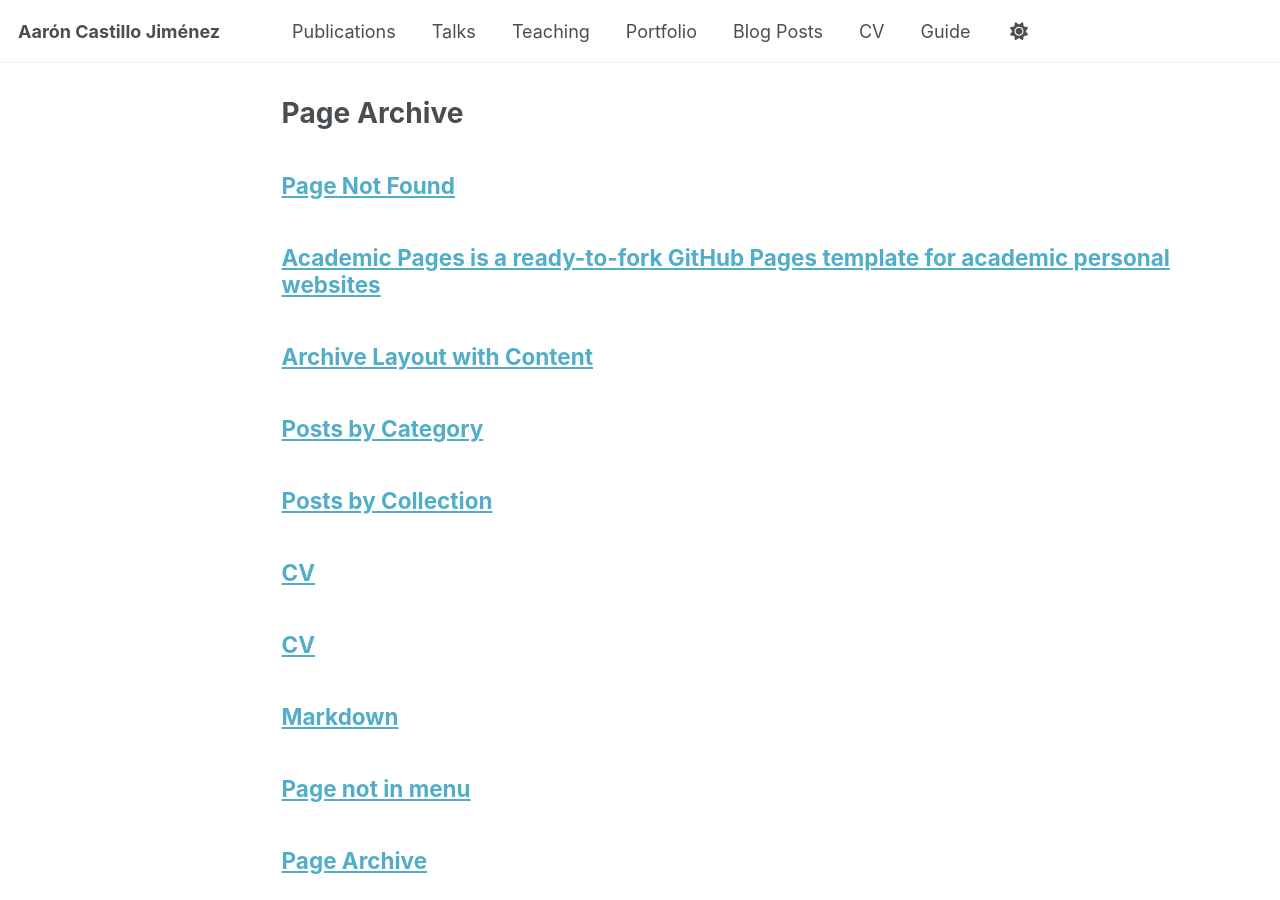
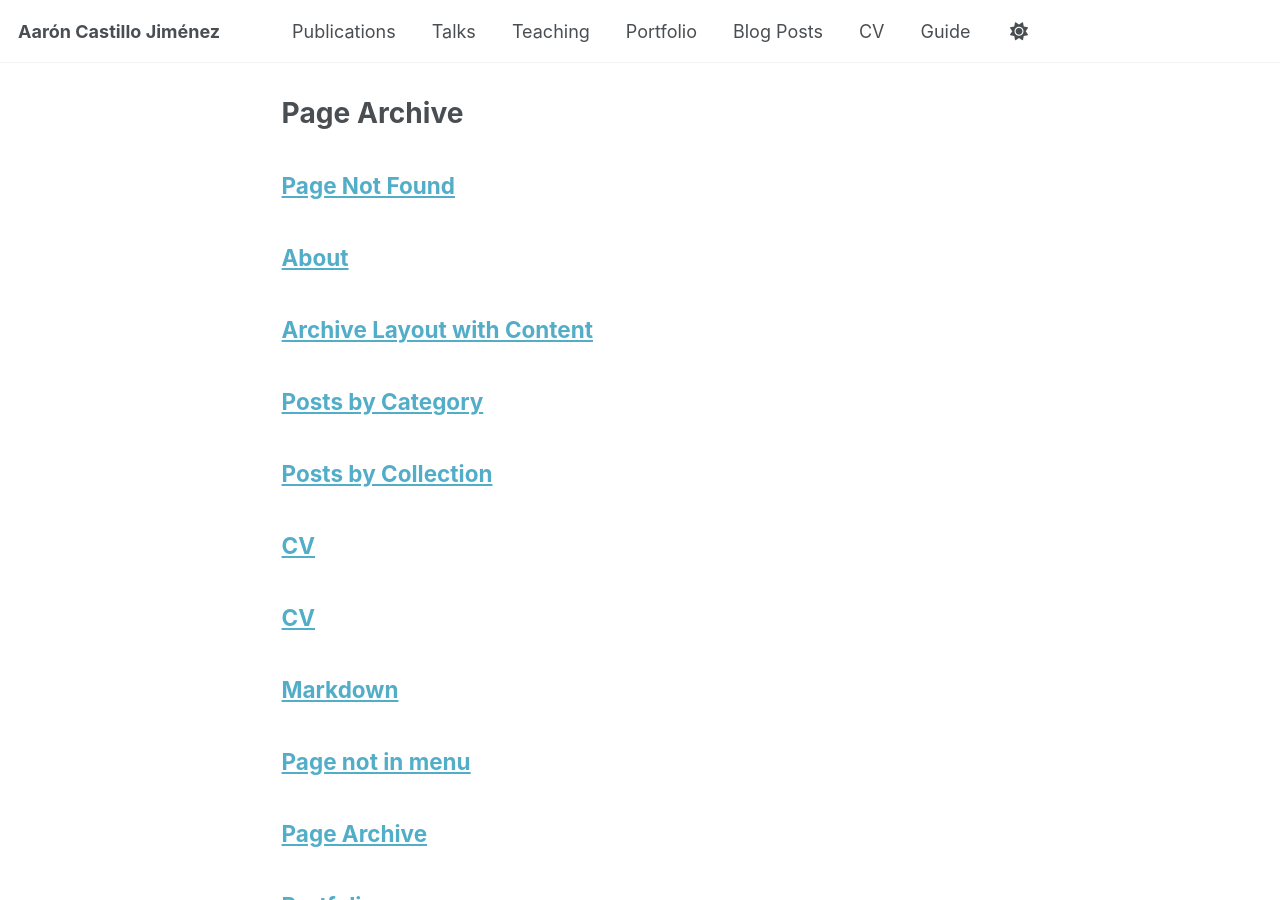
Before and after one commit to AaronCastilloJimenez/aaroncastillojimenez.github.io, a Jekyll site: the page built from _pages/page-archive.html, in a window 1280 px wide and 900 px high. Built offline with Jekyll 4.4.1, drawn with Linux system fonts in a browser that asks for light colours; a script that is not in the unit is left out.

Commit message:
Update about.md

```diff
--- a/_pages/about.md
+++ b/_pages/about.md
@@ -1,6 +1,6 @@
 ---
-permalink: /
-title: "Academic Pages is a ready-to-fork GitHub Pages template for academic personal websites"
+permalink: /about/
+title: "About"
 author_profile: true
 redirect_from:
   - /about/
```
